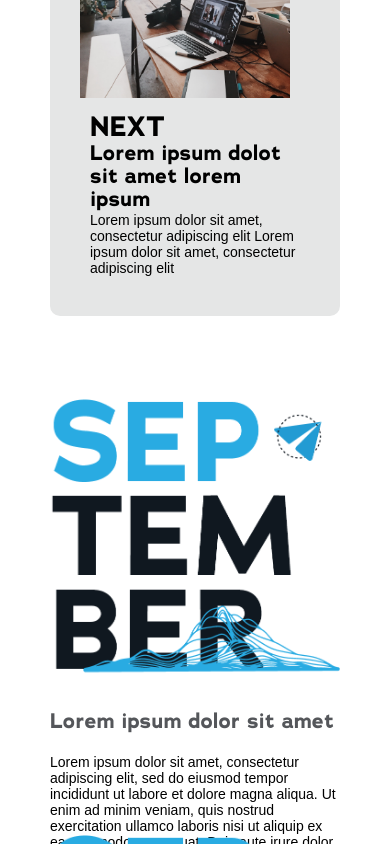
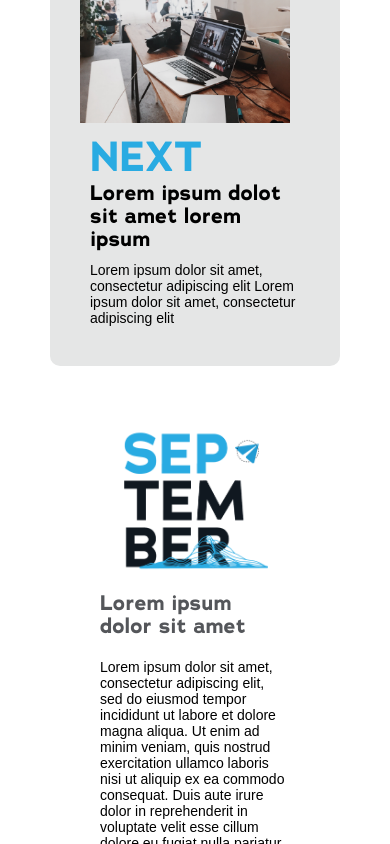
Before and after one commit to msandovalv2022/tolko-podcast, a React (Create React App) app: page / in a window 390 px wide. Shown: the part 980-1824 px from the top of the page. Built offline with nearby package versions, Linux system fonts and the light colour scheme.

Commit message:
FIX: Se corrige el responsive de las sección NOTES

```diff
--- a/src/App.js
+++ b/src/App.js
@@ -78,6 +78,46 @@ function App() {
           </div>
         </div>
       </section>
+      <section className="notesResponsive cornerSpace">
+        <div className="notesResponsive__info">
+          <div className="notesResponsive__info--one">
+            <ImgCard
+              imgSrc={September}
+              alt="september"
+              title="Lorem ipsum dolor sit amet"
+              text="Lorem ipsum dolor sit amet, consectetur adipiscing elit, sed do eiusmod tempor incididunt ut labore et dolore magna aliqua. Ut enim ad minim veniam, quis nostrud exercitation ullamco laboris nisi ut aliquip ex ea commodo consequat. Duis aute irure dolor in reprehenderit in voluptate velit esse cillum dolore eu fugiat nulla pariatur."
+            />
+          </div>
+
+          <div className="spaceSection"></div>
+
+          <div className="notesResponsive__info--two">
+            <ImgCard
+              imgSrc={September}
+              alt="september"
+              title="Lorem ipsum dolor sit amet"
+              text="Lorem ipsum dolor sit amet, consectetur adipiscing elit, sed do eiusmod tempor incididunt ut labore et dolore magna aliqua. Ut enim ad minim veniam, quis nostrud exercitation ullamco laboris nisi ut aliquip ex ea commodo consequat. Duis aute irure dolor in reprehenderit in voluptate velit esse cillum dolore eu fugiat nulla pariatur."
+            />
+          </div>
+        </div>
+        <div className="notesResponsive__videos">
+          <div className="notesResponsive__videos--rectangle"></div>
+          <div className="notesResponsive__videos--videos">
+            <div className="notesResponsive__videos--videosOne">
+              <VidCard
+                title="Lorem ipsum dolor sit amet"
+                text="Lorem ipsum dolor sit amet, consectetur adipiscing elit, sed do eiusmod tempor incididunt ut labore et dolore magna aliqua. Ut enim ad minim veniam."
+              />
+            </div>
+            <div className="notesResponsive__videos--videosTwo">
+              <VidCard
+                title="Lorem ipsum dolor sit amet"
+                text="Lorem ipsum dolor sit amet, consectetur adipiscing elit, sed do eiusmod tempor incididunt ut labore et dolore magna aliqua. Ut enim ad minim veniam."
+              />
+            </div>
+          </div>
+        </div>
+      </section>
 
       <div className="spaceSection"></div>
       <section className="extraNews cornerSpace">
--- a/src/assets/styles/scss/views/index.scss
+++ b/src/assets/styles/scss/views/index.scss
@@ -10,11 +10,11 @@
     }
     &__info {
       align-self: start;
-      h4 {
+      h2 {
         color: $blue;
         font-size: 3rem;
       }
-      h5{
+      h3 {
         margin-bottom: 10px;
       }
     }
@@ -54,16 +54,19 @@
   }
 }
 
+.notesResponsive {
+  display: none;
+}
+
 .extraNews {
   display: flex;
   justify-content: space-between;
   align-items: center;
   flex-wrap: wrap;
   .littleCard {
-    &__info{
-      h2{
+    &__info {
+      h2 {
         font-size: 1.2rem;
-        margin-bottom: 10px;
       }
     }
     margin-bottom: 20px;
@@ -149,7 +152,7 @@
   .firstNews {
     .littleCard {
       flex-direction: column;
-      img{
+      img {
         width: 100%;
         object-fit: cover;
         margin-bottom: 15px;
@@ -157,26 +160,45 @@
     }
   }
   .notes {
+    display: none;
+  }
+  .notesResponsive {
+    display: block;
+    display: flex;
+    flex-direction: column;
+    justify-content: center;
+    align-items: center;
     &__info {
+      display: flex;
       flex-direction: column;
       justify-content: center;
       align-items: center;
-      &--one {
-        margin-right: 0px;
+      margin-bottom: 40px;
+      h3,
+      p {
+        padding: 0 50px 0 50px;
       }
-      &--two {
-        translate: 0 -80px;
+      img {
+        width: 50%;
       }
+
     }
     &__videos {
-      translate: 0 -170px;
+      display: flex;
+      flex-direction: column;
+      justify-content: center;
+      align-items: center;
+      &--rectangle {
+        width: 100%;
+        height: 50px;
+        background-color: $blue;
+        border-radius: 5px;
+      }
       &--videos {
-        flex-direction: column;
-        &One {
-          margin-right: 0px;
-        }
-        &Two {
-          translate: 0 -100px;
+        iframe {
+          margin-top: 40px;
+          margin-bottom: 10px;
+          height: 250px;
         }
       }
     }
@@ -184,34 +206,35 @@
 }
 
 @media screen and (max-width: 380px) {
-  .firstNews{
-    .littleCard{
-      img{
+  .firstNews {
+    .littleCard {
+      img {
         height: 150px;
         translate: 8px 0;
       }
     }
   }
-  .notes {
+  .notesResponsive {
     &__info {
-      &--two {
-        translate: 0 10px;
+      h3,
+      p {
+        padding: 0;
       }
     }
     &__videos {
-      translate: 0 -30px;
-      &--rectangle {
-        height: 50px;
-        border-radius: 5px;
+      &--videos {
+        iframe {
+          height: 200px;
+        }
       }
     }
   }
 }
-@media screen and (max-width: 320px){
-  .firstNews{
-    .littleCard{
+@media screen and (max-width: 320px) {
+  .firstNews {
+    .littleCard {
       border-radius: 5px;
-      img{
+      img {
         height: 120px;
       }
     }
--- a/src/components/Cards.jsx
+++ b/src/components/Cards.jsx
@@ -22,19 +22,19 @@ const ImgCard = ({
 
 const VidCard = ({ title, text, imgClass, titleClass, textClass }) => {
   return (
-    <section className="imgCard">
+    <section className="vidCard">
       <iframe
         width="100%"
         height="200px"
-        src="https://www.youtube.com/embed/W_yM7OkmHgM"
+        src="https://www.youtube.com/embed/TY4dKSADHdw"
         title="YouTube video player"
         frameborder="0"
         allow="accelerometer; autoplay; clipboard-write; encrypted-media; gyroscope; picture-in-picture; web-share"
         allowfullscreen
       ></iframe>
-      <div className="imgCard__article">
+      <div className="vidCard__article">
         <h3 className={titleClass}>{title}</h3>
-        <div className="imgCard__article--text">
+        <div className="vidCard__article--text">
           <p className={textClass}>{text}</p>
         </div>
       </div>
```
